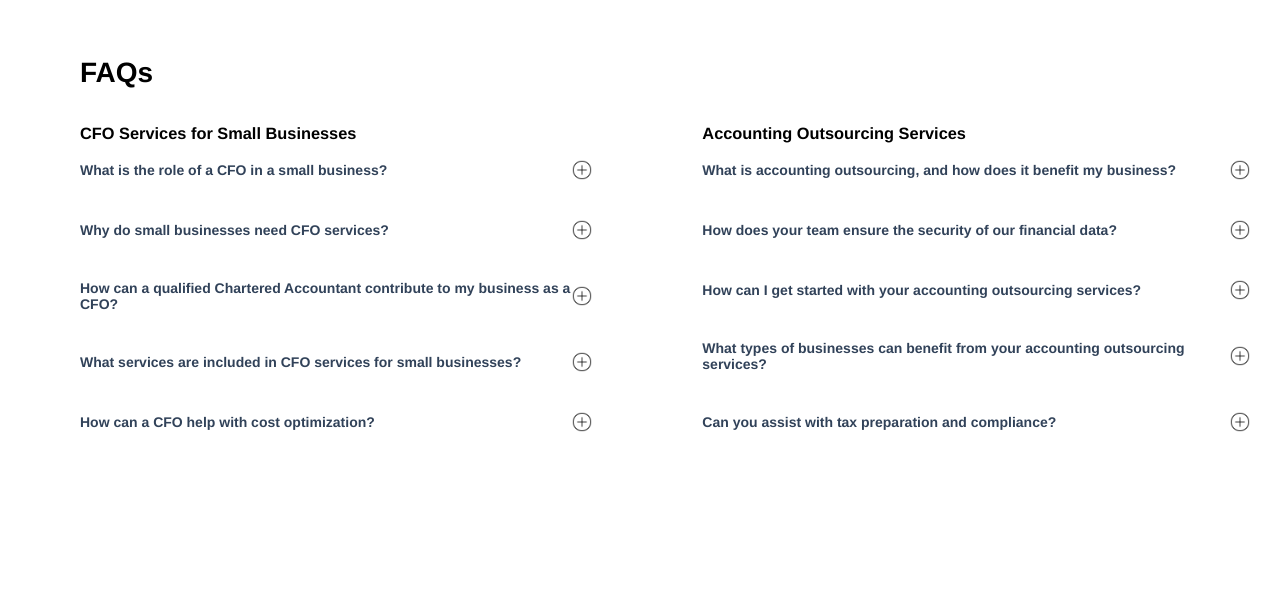
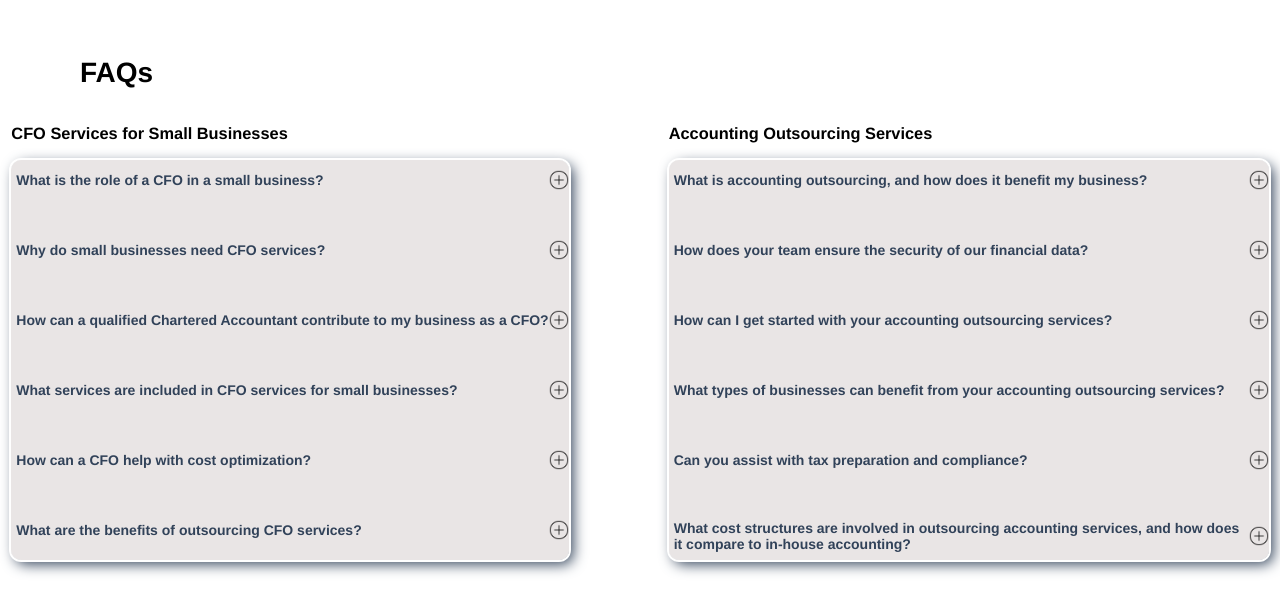
Before and after one commit to Kushaalrajiv/finnar-website, a React (Create React App) app: page / in a window 1280 px wide. Shown: the part 1011-1608 px from the top of the page. Before the commit the page ends 1471 px from the top, so only its background shows below. Built offline with nearby package versions, Linux system fonts and the light colour scheme; grey boxes are pictures that could not be loaded; the HTML template or start-up script is replaced by a standard one.

Commit message:
Update App.css

```diff
--- a/src/App.css
+++ b/src/App.css
@@ -7,7 +7,7 @@
 }
 
 .navbar-header {
-    background-color: #fffaf3;
+  background-color: #fbfbfb;
   padding: 10px;
 }
 
@@ -37,6 +37,7 @@
   margin: 0 15px;
 }
 
+
 .hamburger {
   cursor: pointer;
   display: none;
@@ -46,7 +47,7 @@
 .bar {
   height: 3px;
   width: 25px;
-    margin: 5px 0;
+  margin: 2px 0;
 }
 
 #app {
@@ -89,6 +90,49 @@
   object-fit: cover;
 }
 
+#acc-img{
+  /* padding-left: 150px; */
+  width:350px;
+  height:300px;
+  border-radius: 0.2rem;
+  margin-left: 10%;
+}
+.services-cards >:nth-child(2n){
+  background-color: #f7f6f6d5;
+}
+
+.services-cards{
+  background-color: rgb(237, 235, 235);
+}
+.services-container{
+  width:100%;
+  height:400px;
+  display: flex;
+  flex-direction: column;
+}
+#card-data{
+  width:50%;
+  text-align: center;
+  padding: 20px;
+  font-size:20px;
+  font-family: 'Gill Sans', 'Gill Sans MT', Calibri, 'Trebuchet MS', sans-serif;
+}
+.cards{
+  display:flex;
+  align-items: center;
+  padding: 10px;
+}
+.card-title{
+  text-align: center;
+
+  /* margin-left:40%; */
+}
+
+.contact{
+  background-color: rgb(233, 229, 229);
+}
+
+
 /* Media query for larger screens */
 @media (min-width: 2000px) {
   .swiper {
@@ -104,27 +148,47 @@
 
 .Faq_container {
   display: flex;
+  justify-content: center; /* Center horizontally */
+  align-items: center; /* Center vertically */
+  margin-left: auto;
+  margin-right: auto;
+  gap: 100px;
+  padding-bottom: 10px;
+}
 
-  }
  .Faq_Header{
   padding-left: 80px;
  }
+.CFO{
+  background-color: rgb(233, 229, 229);
+  border-radius: 10px;
+  box-shadow:
 
+    0 0 0 2px white,
+    0.3em 0.3em 1em #314259;
+}
+.Accountname{
+  background-color: rgb(233, 229, 229);
+  border-radius: 10px;
+  box-shadow:
+
+    0 0 0 2px white,
+    0.3em 0.3em 1em #314259;
+}
 .CFO,
 .Accountname {
   flex: 1;
-    max-height: 300px;
-    max-width: 700px; /* Adjust as needed */
+  max-height: 400px;
+  max-width: 600px; /* Adjust as needed */
   overflow-y: auto;
-    padding-left: 80px; /* Adjust padding for better positioning */
-    padding-right: 30px; /* Adjust padding for better positioning */
+  padding: auto;
   box-sizing: border-box; /* Include padding in the width */
 }
 
 .CFO::-webkit-scrollbar,
 .Accountname::-webkit-scrollbar {
   width: 10px; /* Adjust the width of the scrollbar */
-    height: 10px;
+  height: 5px;
 }
 
 .CFO::-webkit-scrollbar-thumb,
@@ -146,6 +210,8 @@
   justify-content: space-between;
   align-items: center;
   color: #314259;
+  padding-left: 5px;
+  padding-top: 10px;
 }
 
 .plusimg {
@@ -175,24 +241,100 @@
   margin-bottom: 20px; /* Add space between questions */
 }
 
-  .CFO_header,.Account_header{
-    padding-left: 80px;
+@media only screen and (max-width: 600px) {
+  .contentContainer p {
+    margin: 0;
+    padding: 0;
+    text-align: justify;
   }
 
-  @media only screen and (max-width: 600px) {
+  #acc-img{
+
+    width:270px;
+    height:100px;
+    border-radius: 0.2rem;
+
+  }
+  #card-data{
+    width:90%;
+    text-align: center;
+
+    font-size:10.5px;
+    color:#314259;
+    font-family:'Gill Sans', 'Gill Sans MT', Calibri, 'Trebuchet MS', sans-serif
+  }
+  .cards{
+    display:flex;
+    align-items: center;
+    padding: 10px;
+    flex-direction: column;
+    justify-content: center;
+
+  }
+  .services-container{
+
+    display: flex;
+    justify-content: center;
+  }
+  .hamburger {
+    display: flex;
+
+  }
+  .hamburger span{
+    background-color: #000;
+    border-radius: 20%;
+  }
+
+  .navMenu {
+    list-style: none;
+    display: flex;
+    flex-direction: column;
+    position: absolute;
+    top: 40px; /* Adjust the top position as needed */
+    left: 0;
+    width: 100%;
+    background-color: #fffaf3;
+    z-index: 999;
+    display: none; /* Hide the menu items by default on smaller screens */
+  }
+
+  .navMenu.active {
+    display: flex; /* Show the menu items when the menu is active */
+  }
+
+  .navMenu li {
+    text-align: center;
+    padding: 10px;
+  }
+
+  .navLink {
+    text-decoration: none;
+    color: rgb(0, 0, 0);
+    margin: 5px 0;
+  }
   .Faq_container {
     display: contents;
 
   }
   .Faq_Header{
-      padding-left: 30px;
+    padding-left: 20px;
   }
   .CFO,
 .Accountname{
   padding-left: 30px;
 }
 .CFO_header,.Account_header{
-    padding-left: 30px;
+  padding-left: 20px;
+  padding-top: 20px;
+  padding-bottom: 10px;
+}
+.CFO{
+  background-color: rgb(233, 229, 229);
+  border-radius: 10px;
+  box-shadow:
+
+    0 0 0 2px white,
+    0.3em 0.3em 1em #314259;
 }
 }
 
@@ -204,6 +346,7 @@
   flex-wrap: wrap;
   justify-content: center;
   align-items: flex-start;
+  /* min-height: 100vh; */
   background-color: #ffffff;
 }
 
@@ -214,6 +357,9 @@
    margin: 20px 0;
   /* Adjusted margin for spacing between cards and content */
   margin-bottom: 40px; /* Added spacing below the container */
+
+
+
 }
 
 .card {
@@ -317,3 +463,7 @@
 .invisible-controls {
   display: none;
 }
+
+.Faq_overall {
+  padding-bottom: 30px;
+}
```
Lines whose indentation alone changed are shown as unchanged.
